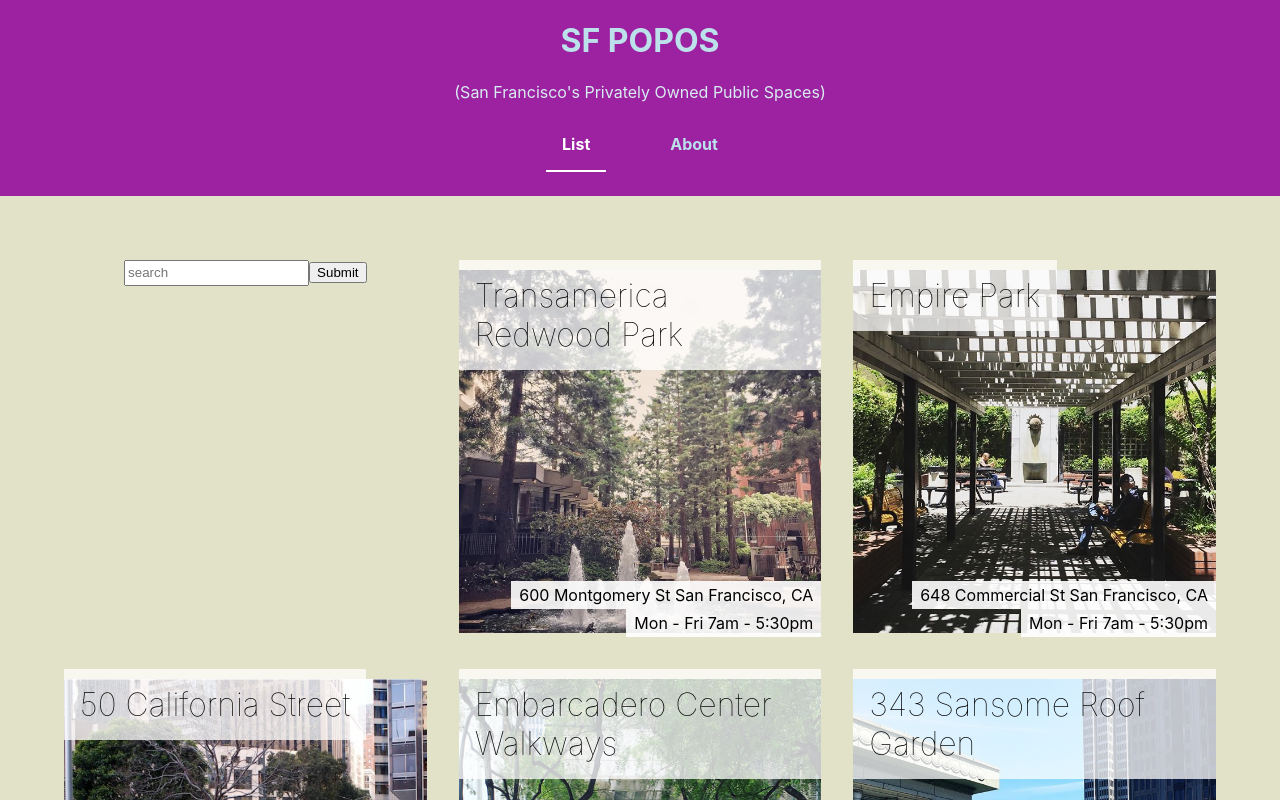
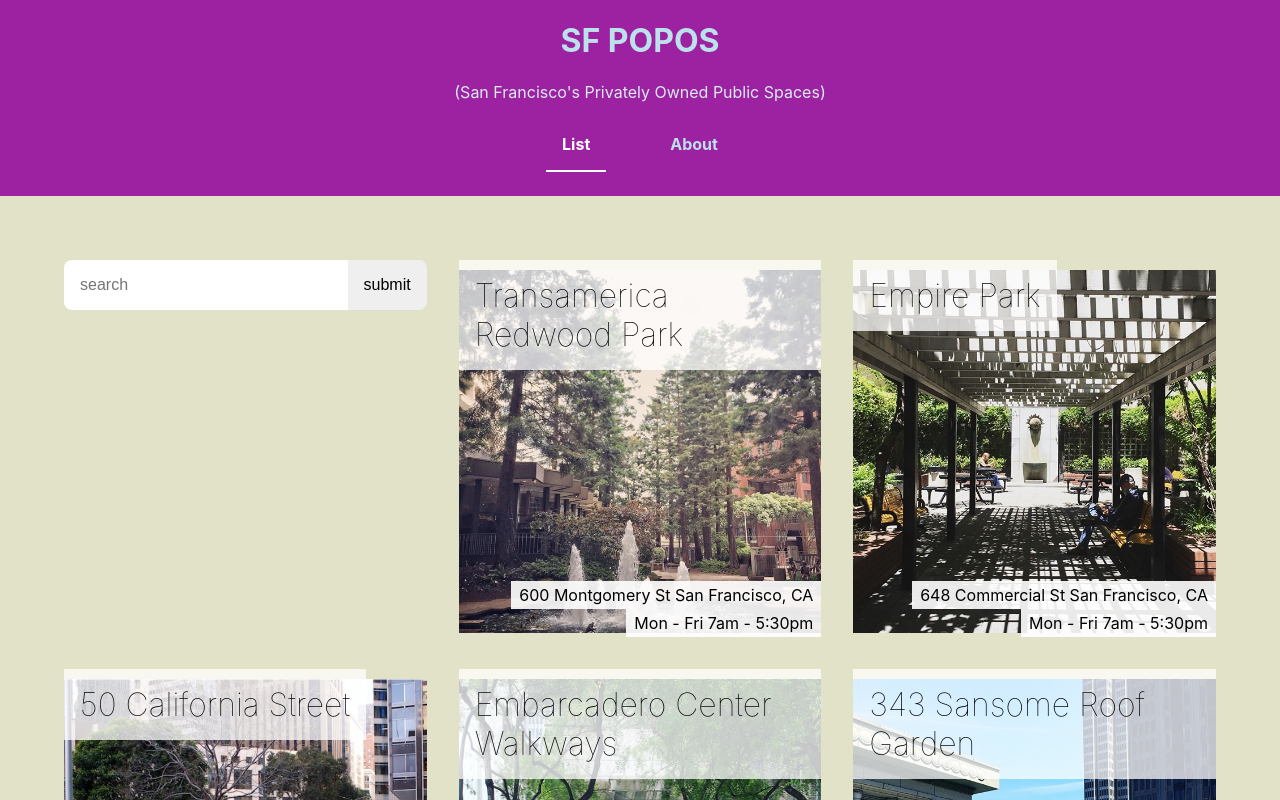
Before and after one commit to GSCrawley/sfpopos, a React (Create React App) app: page /#/ in a window 1280 px wide. Shown: the top 800 px of the page. Built offline with nearby package versions, Linux system fonts and the light colour scheme.

Commit message:
added style to search form and button

```diff
--- a/src/components/POPOSList/POPOSList.css
+++ b/src/components/POPOSList/POPOSList.css
@@ -13,9 +13,29 @@
 
 }
 
-form input {
-    height: 20px;
+.POPOSList form {
+	display: flex;
+	align-items: flex-start;
 }
+
+.POPOSList form input, .POPOSList form button {
+	padding: 1em;
+	margin: 0;
+	border: 0;
+	font-size: 1rem;
+}
+
+.POPOSList form input {
+	flex: 1;
+	border-top-left-radius: 0.5em;
+	border-bottom-left-radius: 0.5em;
+}
+
+.POPOSList form button {
+	border-top-right-radius: 0.5em;
+	border-bottom-right-radius: 0.5em;
+}
+
 /* Smaller screens and tablets */
 
 @media only screen and (max-width: 960px) {
--- a/src/components/POPOSList/POPOSList.js
+++ b/src/components/POPOSList/POPOSList.js
@@ -35,7 +35,7 @@
                         placeholder="search"
                         onChange={(e) => setQuery(e.target.value)}
                         />
-                        <button type="submit">Submit</button>
+                        <button type="submit">submit</button>
                 </form>
                 { spaces }
         </div>
```
